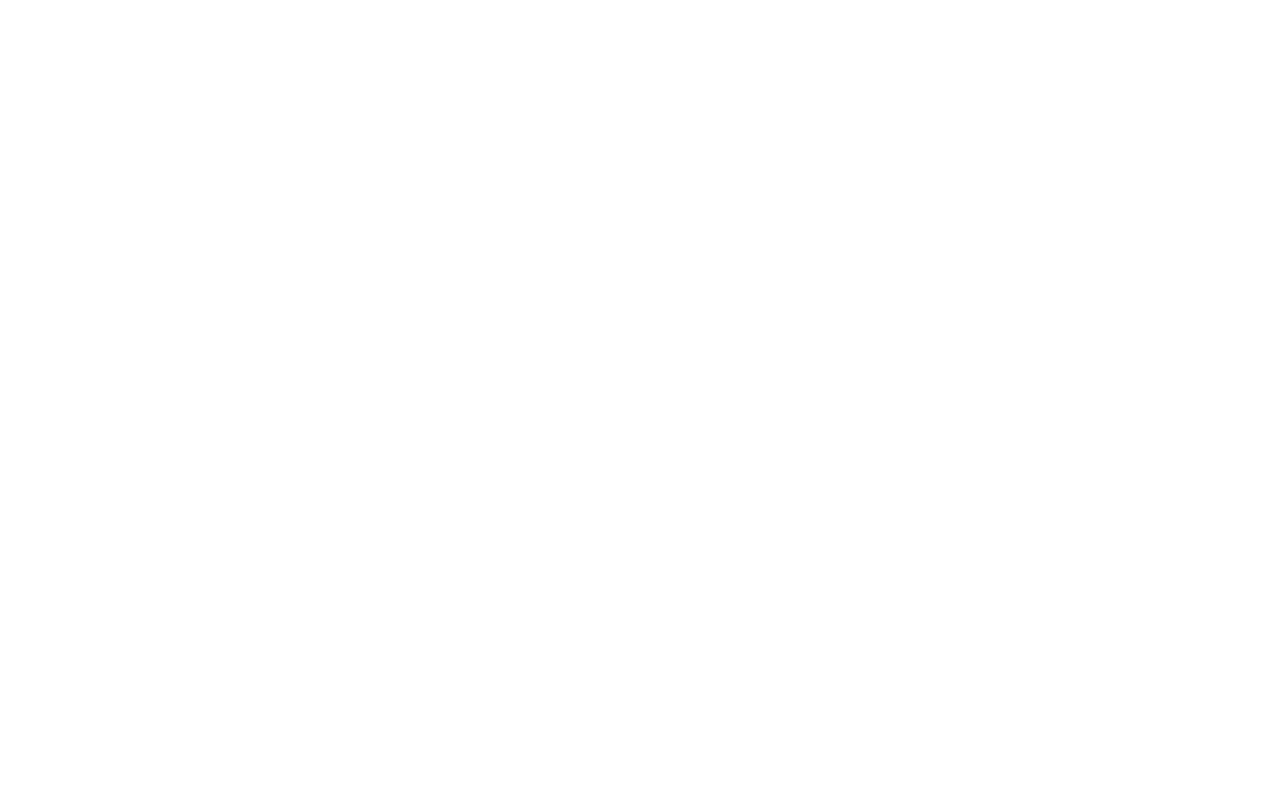
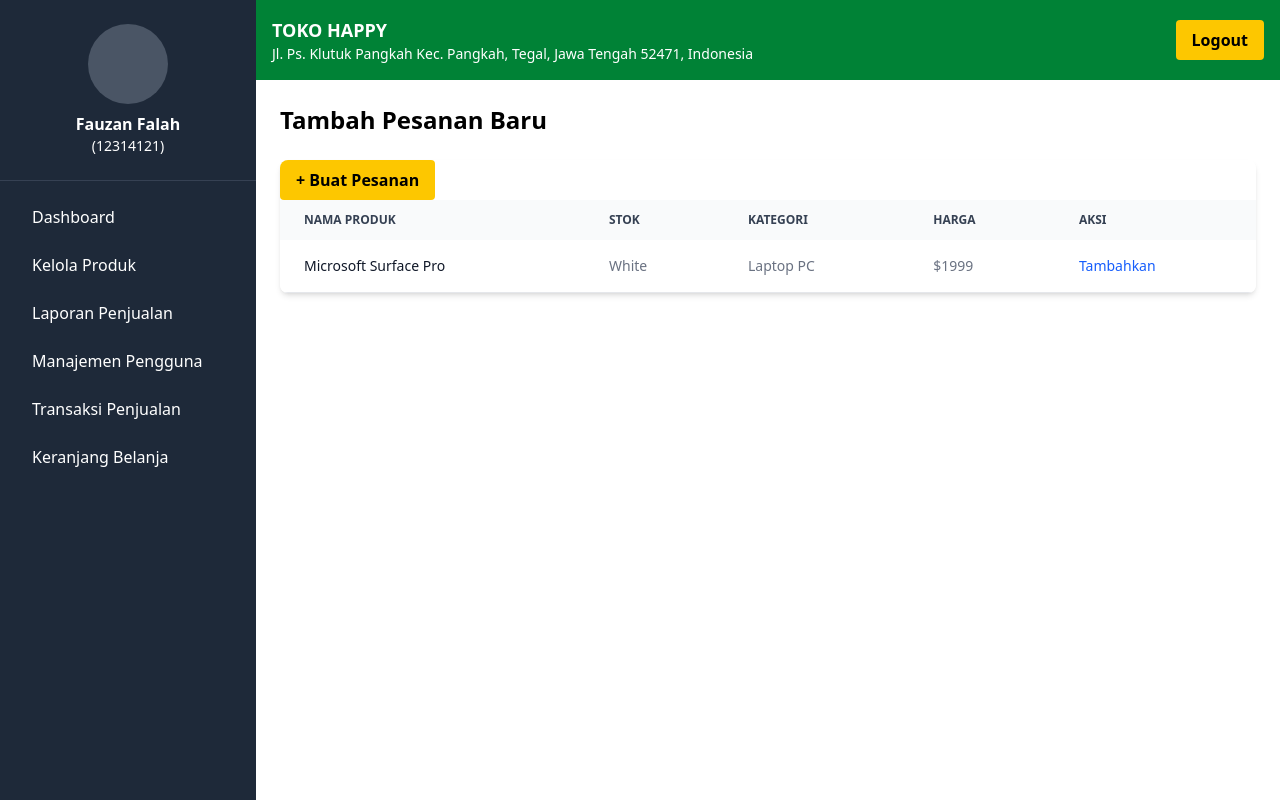
Before and after one commit to Opjasson/toko_happy, a React (Vite) app in the folder toko_happy/: page /kelola-produk in a window 1280 px wide. Before the commit this address had no page. Built offline with nearby package versions, Linux system fonts and the light colour scheme.

Commit message:
frontend : add route kelola produk

```diff
--- a/toko_happy/src/App.jsx
+++ b/toko_happy/src/App.jsx
@@ -9,7 +9,7 @@
             <BrowserRouter>
                 <Routes>
                     <Route path="/" element={<Dashboard />} />
-
+                    <Route path="/kelola-produk" element={<Dashboard />} />
                 </Routes>
             </BrowserRouter>
         </>
```
